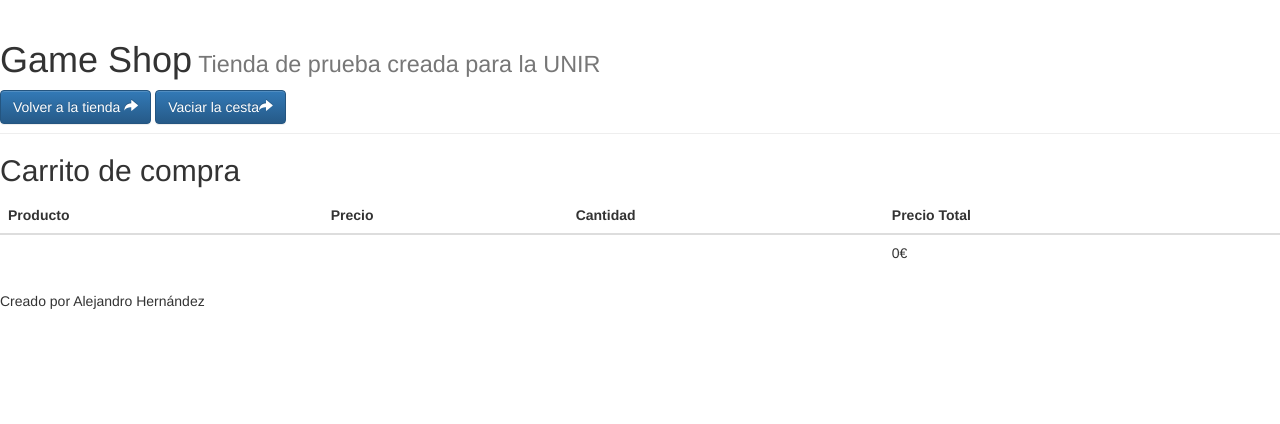
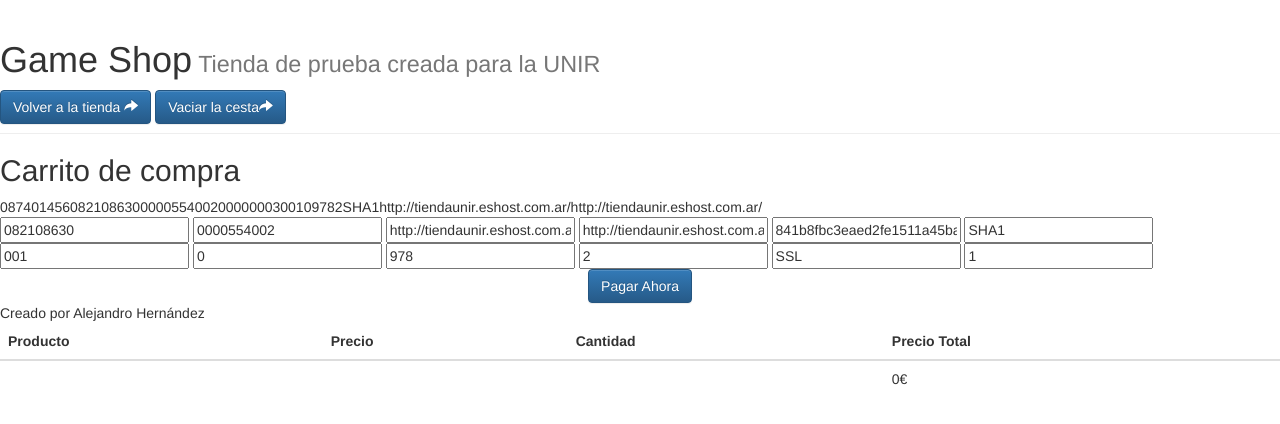
Before and after one commit to Quirio/Pasarela_Pagos, a PHP site: page /views/chart.php in a window 1280 px wide. Shown: the top 424 px of the page. Run offline with PHP 8.4, Linux system fonts and the light colour scheme; data that the repository does not hold is empty.

Commit message:
Práctica acabada

```diff
--- a/views/Elementos_tienda.php
+++ b/views/Elementos_tienda.php
@@ -1,5 +1,5 @@
 <?php
-	require $_SERVER["DOCUMENT_ROOT"].'/UNIR/Pasarela_Pagos/static/sql/config.php';
+	require $_SERVER["DOCUMENT_ROOT"].'/static/sql/config.php';
 	$sql = 'SELECT * FROM elementos';
 	$result = mysql_query($sql);
 
--- a/views/Elemtos_tienda.php
+++ b/views/Elemtos_tienda.php
@@ -1,5 +1,5 @@
 <?php
-	require "..\static\sql\config.php";
+	require "../static/sql/config.php";
 	$sql = "SELECT * FROM `Elementos`";
 	$result = mysql_query($sql);
 	$html = "";
--- a/views/chart.php
+++ b/views/chart.php
@@ -8,14 +8,15 @@
   <link rel="stylesheet" href="https://maxcdn.bootstrapcdn.com/bootstrap/3.3.6/css/bootstrap.min.css" integrity="sha384-1q8mTJOASx8j1Au+a5WDVnPi2lkFfwwEAa8hDDdjZlpLegxhjVME1fgjWPGmkzs7" crossorigin="anonymous">
   <link rel="stylesheet" href="https://maxcdn.bootstrapcdn.com/bootstrap/3.3.6/css/bootstrap-theme.min.css" integrity="sha384-fLW2N01lMqjakBkx3l/M9EahuwpSfeNvV63J5ezn3uZzapT0u7EYsXMjQV+0En5r" crossorigin="anonymous">
   <link rel="stylesheet" type="text/css" href="views\css\index.css">
-  <?php require '..\static\globales.php'; ?>
+  <?php require '../static/globales.php'; ?>
 
 </head>
 <body>
 	<div class="page-header ">
  		 <h1>Game Shop<small>  Tienda de prueba creada para la UNIR</small></h1>
-    	 <a href="../index.php" class="btn btn-primary" role="button">Volver a la tienda <span class="glyphicon glyphicon-share-alt"></span></a>
+    	 <a href="../index.php?volver=''" class="btn btn-primary" role="button">Volver a la tienda <span class="glyphicon glyphicon-share-alt"></span></a>
     	 <a href="../views/chart.php?reinicio=true" class="btn btn-primary" role="button">Vaciar la cesta<span class="glyphicon glyphicon-share-alt"></span></a>
+    </div>
 	</div>
 	<section>
 	    <h2>Carrito de compra</h2>
@@ -32,9 +33,43 @@
 	   			<tbody>
 		 			<?php require "tabla.php"; ?>
 		 		</tbody>
+		 		<imput
 		 	</table>
 		</div>
  	</section>
+ 		<?php
+					$ClaveEncriptacion = "87401456";
+					$MerchantID = "082108630"; //Id de un comercio de prueba
+					$AcquirerBIN = "0000554002"; //Id de una caja de prueba
+					$TerminalId = "00000003"; //Id de una terminal de prueba
+					$Num_operacion = "001";
+					$Importe = str_replace('.', '',"".$_SESSION['cesta']->TotalPrice);
+					echo $Importe;
+					$TipoMoneda = "978";
+					$Exponente = "2";
+					$Cadena = "SHA1";
+					$URL_OK = "http://tiendaunir.eshost.com.ar/";
+					$URL_NOK = "http://tiendaunir.eshost.com.ar/";
+					echo $ClaveEncriptacion.$MerchantID.$AcquirerBIN.$TerminalId.$Num_operacion.$Importe.$TipoMoneda.$Exponente.$Cadena.$URL_OK.$URL_NOK;
+					$firma = SHA1($ClaveEncriptacion.$MerchantID.$AcquirerBIN.$TerminalId.$Num_operacion.$Importe.$TipoMoneda.$Exponente.$Cadena.$URL_OK.$URL_NOK);
+
+					echo '<FORM ACTION="http://tpv.ceca.es:8000/cgi-bin/tpv" METHOD="POST" ENCTYPE="application/xwww-form-urlencoded">'.
+						 '<INPUT NAME="MerchantID"  VALUE=082108630>
+						 <INPUT NAME="AcquirerBIN"  VALUE=0000554002>
+						 <INPUT hidden="true" NAME="TerminalID" TYPE=hidden VALUE=00000003>
+						 <INPUT NAME="URL_OK"  VALUE=http://tiendaunir.eshost.com.ar/>
+						 <INPUT NAME="URL_NOK"  VALUE=http://tiendaunir.eshost.com.ar/>
+						 <INPUT NAME="Firma"  VALUE='.$firma.'>
+						 <INPUT NAME="Cifrado"  VALUE=SHA1>
+						 <INPUT NAME="Num_operacion"  VALUE='.$Num_operacion.'>
+						 <INPUT NAME="Importe"  VALUE='.$Importe.'>
+						 <INPUT NAME="TipoMoneda"  VALUE=978>
+						 <INPUT NAME="Exponente"  VALUE=2>
+						 <INPUT NAME=”Pago_soportado”  VALUE=SSL>
+						 <INPUT NAME=”Idioma”  VALUE=1>'.'<center><INPUT class="btn btn-primary" TYPE="submit" VALUE="Pagar Ahora"<span class="glyphicon glyphicon-share-alt"></span></center></FORM>';
+
+
+				?>
     <footer>
     <?php
 	    if(array_key_exists('reinicio', $_GET)){
```
Also changed, not shown: index.php (+6 -6 lines), static/sql/config.php (+4 -4 lines), views/Pagos.php (added, +21 -0 lines).
